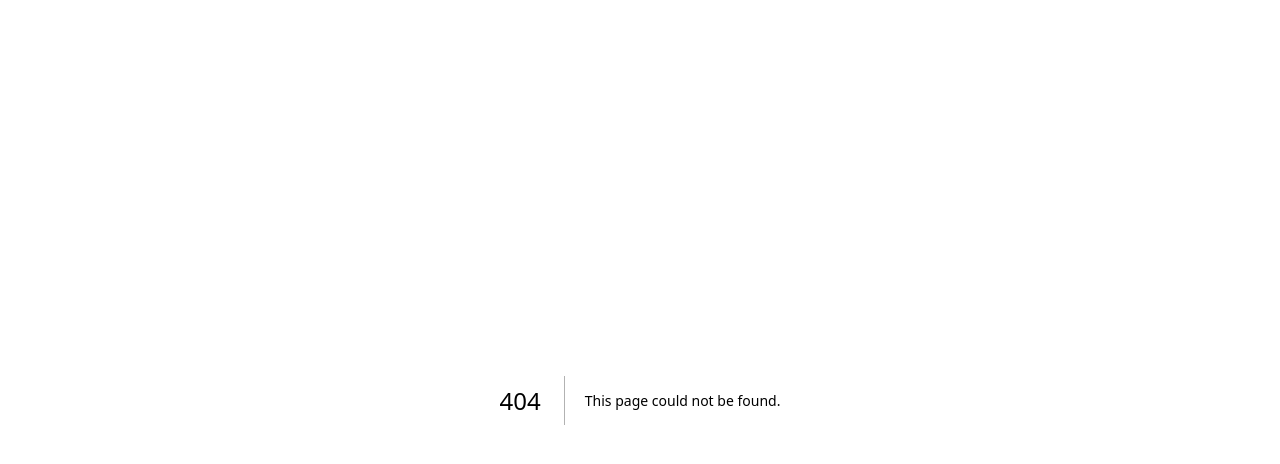
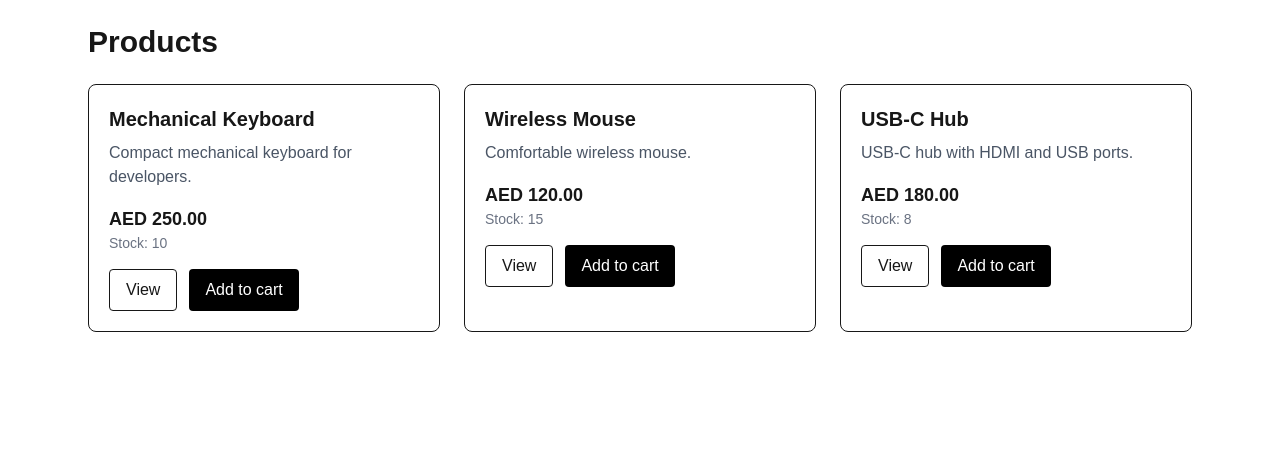
Before and after one commit to mhmd-aashik/ecommerce-web-kafka-front-end, a Next.js app: page /products in a window 1280 px wide. Before the commit this address had no page. Shown: the top 464 px of the page. Built offline with nearby package versions, Linux system fonts and the light colour scheme.

Commit message:
Enhance cart management functions with error handling and validation checks

```diff
--- /dev/null
+++ b/app/cart/page.tsx
@@ -0,0 +1,67 @@
+"use client";
+
+import { useCartStore } from "@/stores/cart.store";
+
+export default function CartPage() {
+  const items = useCartStore((state) => state.items);
+  const removeItem = useCartStore((state) => state.removeItem);
+  const updateQuantity = useCartStore((state) => state.updateQuantity);
+
+  const total = items.reduce(
+    (sum, item) => sum + item.price * item.quantity,
+    0,
+  );
+
+  return (
+    <main className="mx-auto max-w-3xl p-6">
+      <h1 className="mb-6 text-3xl font-bold">Cart</h1>
+
+      {items.length === 0 ? (
+        <p>Your cart is empty.</p>
+      ) : (
+        <div className="space-y-4">
+          {items.map((item) => (
+            <article
+              key={item.id}
+              className="flex items-center justify-between rounded border p-4"
+            >
+              <div>
+                <h2 className="font-semibold">{item.name}</h2>
+                <p>AED {item.price.toFixed(2)}</p>
+              </div>
+
+              <div className="flex items-center gap-3">
+                <button
+                  onClick={() => updateQuantity(item.id, item.quantity - 1)}
+                  className="rounded border px-3 py-1"
+                >
+                  -
+                </button>
+
+                <span>{item.quantity}</span>
+
+                <button
+                  onClick={() => updateQuantity(item.id, item.quantity + 1)}
+                  className="rounded border px-3 py-1"
+                >
+                  +
+                </button>
+
+                <button
+                  onClick={() => removeItem(item.id)}
+                  className="text-red-600"
+                >
+                  Remove
+                </button>
+              </div>
+            </article>
+          ))}
+
+          <div className="text-right text-xl font-bold">
+            Total: AED {total.toFixed(2)}
+          </div>
+        </div>
+      )}
+    </main>
+  );
+}
--- /dev/null
+++ b/app/products/page.tsx
@@ -0,0 +1,16 @@
+import { ProductCard } from "@/components/product-card";
+import { products } from "@/data/products";
+
+export default function ProductsPage() {
+  return (
+    <main className="mx-auto max-w-6xl p-6">
+      <h1 className="mb-6 text-3xl font-bold">Products</h1>
+
+      <section className="grid gap-6 md:grid-cols-2 lg:grid-cols-3">
+        {products.map((product) => (
+          <ProductCard key={product.id} product={product} />
+        ))}
+      </section>
+    </main>
+  );
+}
--- /dev/null
+++ b/components/product-card.tsx
@@ -0,0 +1,38 @@
+import Link from 'next/link';
+import type { Product } from '@/types/product';
+import { AddToCartButton } from './add-to-cart-button';
+
+interface ProductCardProps {
+  product: Product;
+}
+
+export function ProductCard({ product }: ProductCardProps) {
+  return (
+    <article className="rounded-lg border p-5">
+      <h2 className="text-xl font-semibold">{product.name}</h2>
+
+      <p className="mt-2 text-gray-600">
+        {product.description}
+      </p>
+
+      <p className="mt-4 text-lg font-bold">
+        AED {product.price.toFixed(2)}
+      </p>
+
+      <p className="mb-4 text-sm text-gray-500">
+        Stock: {product.stock}
+      </p>
+
+      <div className="flex gap-3">
+        <Link
+          href={`/products/${product.id}`}
+          className="rounded border px-4 py-2"
+        >
+          View
+        </Link>
+
+        <AddToCartButton product={product} />
+      </div>
+    </article>
+  );
+}
```
